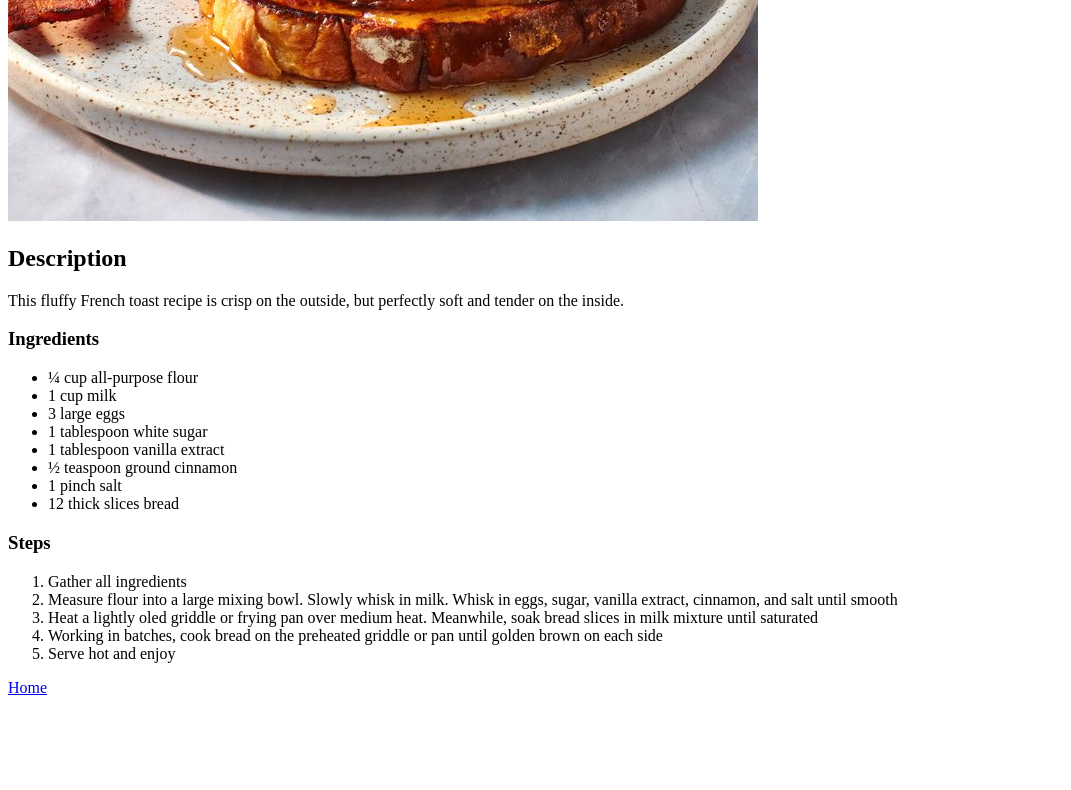
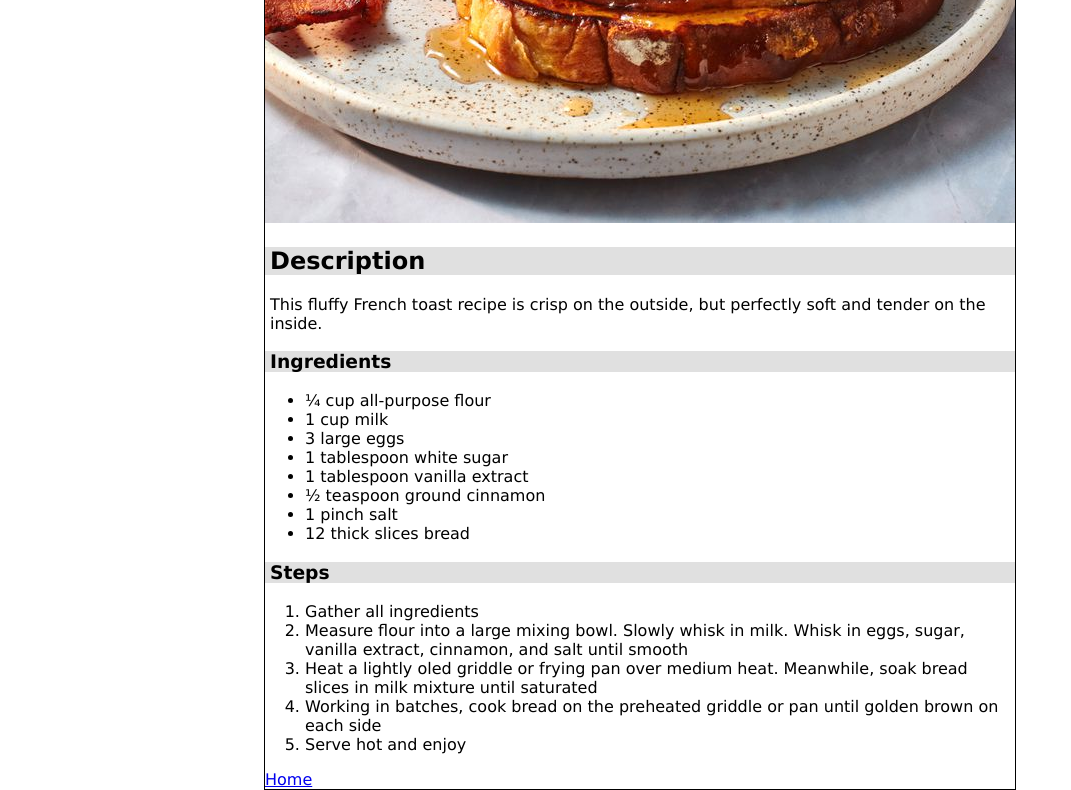
Before and after one commit to IgorToro/odin-recipes, a plain HTML site: page recipes/french-toast.html in a window 1280 px wide. Shown: the part 422-1212 px from the top of the page, without its empty margins (0-1071 px from the left). Before the commit the page ends 1127 px from the top, so only its background shows below. Drawn offline with Linux system fonts and the light colour scheme.

Commit message:
Add some style to practice writing css

```diff
--- a/recipes/french-toast.html
+++ b/recipes/french-toast.html
@@ -4,6 +4,7 @@
     <meta charset="UTF-8">
     <meta name="viewport" content="width=device-width, initial-scale=1.0">
     <title>Fluffy French Toast Recipe</title>
+    <link rel="stylesheet" href="style.css">
 </head>
 <body>
     <h1>Fluffy French Toast</h1>
@@ -37,6 +38,6 @@
         <li>Serve hot and enjoy</li>
     </ol>
 
-    <a href="../index.html">Home</a>
+    <a class="back-home" href="../index.html">Home</a>
 </body>
 </html>
--- /dev/null
+++ b/recipes/style.css
@@ -0,0 +1,29 @@
+*,
+*::before,
+*::after {
+    box-sizing: border-box;
+}
+
+* {
+    font-family: Verdana, Tahoma, sans-serif;
+}
+
+body {
+    border: 1px solid black;
+    max-width: 752px;
+    margin: 0 auto;
+}
+
+h1 {
+    text-align: center;
+    background-color: #CCE5FF;
+}
+
+h2, h3 {
+    background-color: #E0E0E0;
+    padding-left: 5px;
+}
+
+p {
+    padding-left: 5px;
+}
```
